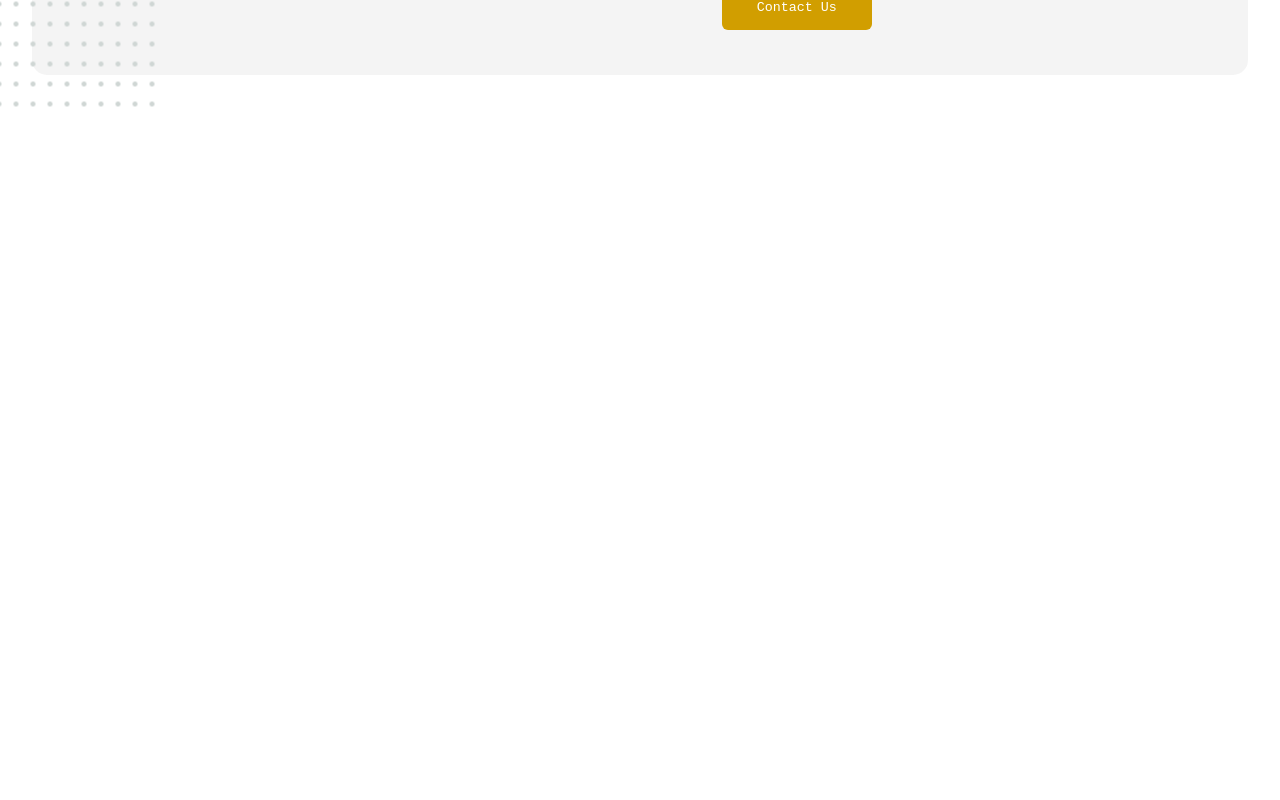
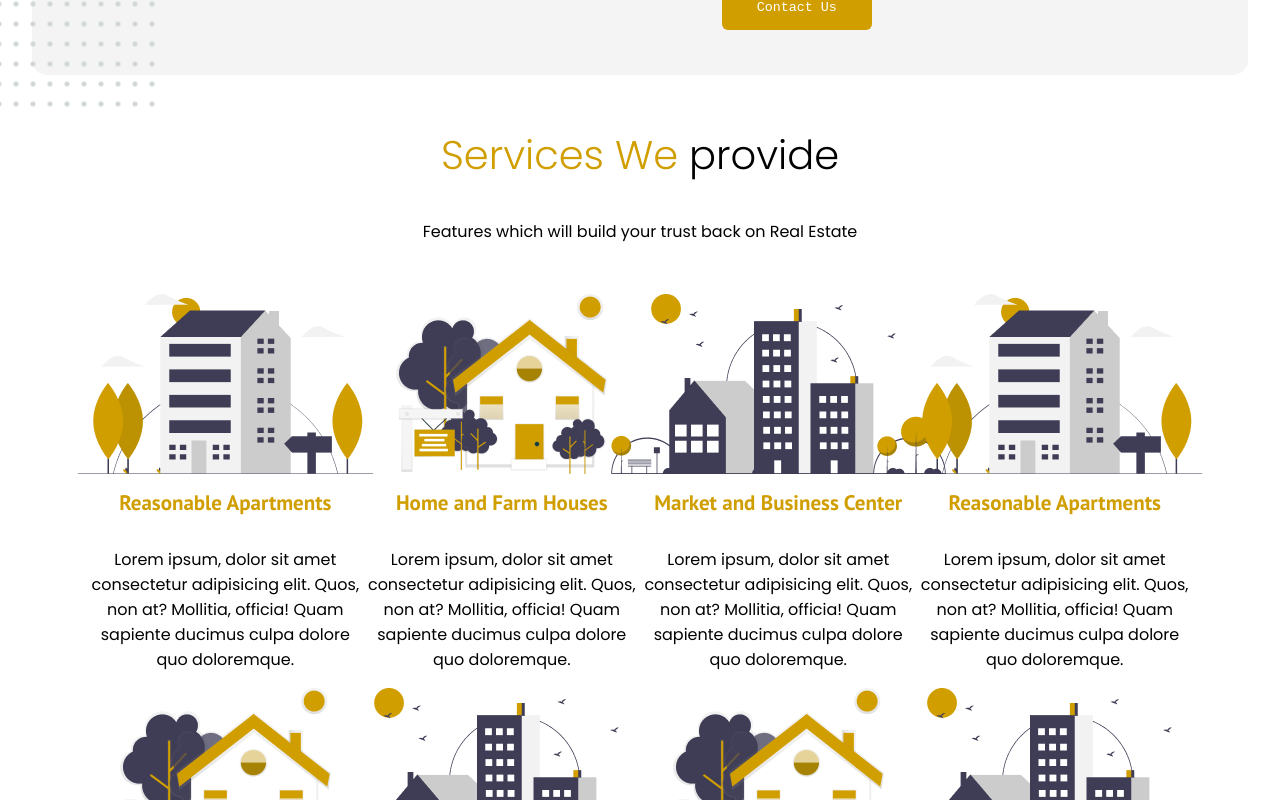
Before and after one commit to Real-World-Estate/real-estate-frontend, a React (Create React App) app: page / in a window 1280 px wide. Shown: the part 2300-3100 px from the top of the page. Before the commit the page ends 2407 px from the top, so only its background shows below. Built offline with nearby package versions, Linux system fonts and the light colour scheme.

Commit message:
Added to the Home page

```diff
--- a/src/screens/Home.jsx
+++ b/src/screens/Home.jsx
@@ -2,6 +2,7 @@ import React from 'react';
 import Header from '../components/Header';
 import Partners from '../components/Partners';
 import About from '../components/About';
+import Services from '../components/Services';
 
 function Home() {
 	return (
@@ -9,6 +10,7 @@ function Home() {
 			<Header />
 			<Partners />
 			<About />
+			<Services />
 		</div>
 	);
 }
--- a/src/styles/index.scss
+++ b/src/styles/index.scss
@@ -1,4 +1,5 @@
 @import url('https://fonts.googleapis.com/css2?family=Poppins:ital,wght@0,100;0,200;0,300;0,400;0,500;0,600;0,700;0,800;0,900;1,100;1,200;1,300;1,400;1,500;1,600;1,700;1,800;1,900&display=swap');
 @import url('https://fonts.googleapis.com/css2?family=Nanum+Myeongjo&display=swap');
+@import url('https://fonts.googleapis.com/css2?family=PT+Sans:ital,wght@0,400;0,700;1,400;1,700&display=swap');
 @import './main.scss';
 @import './base.scss';
```
